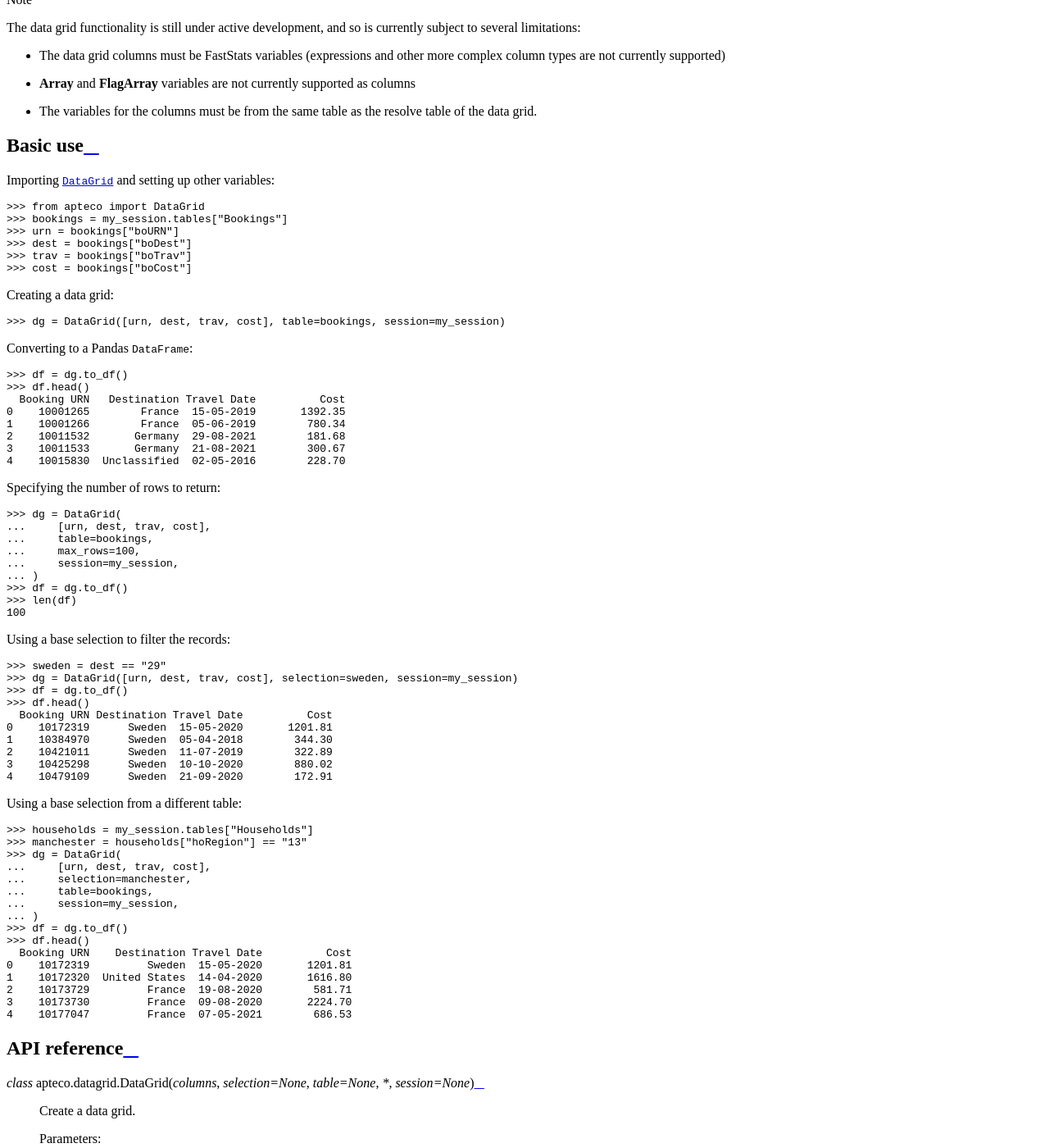
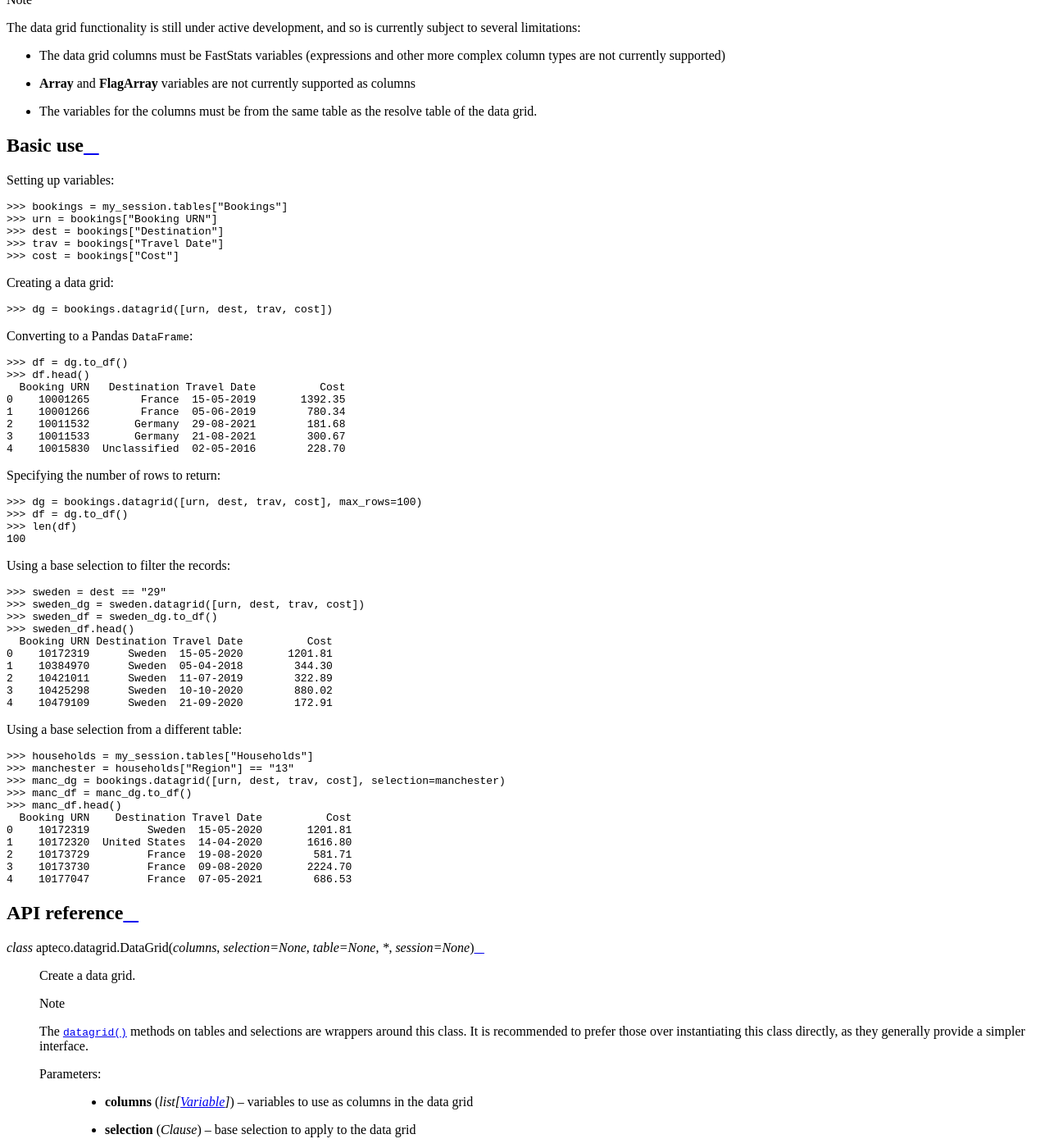
Before and after one commit to Apteco/py-apteco, a Sphinx documentation site: the page built from docs/source/reference/topics/datagrids.rst, in a window 1280 px wide and 1400 px high, scrolled down 864 px. Shown: the whole window at 82% size. Built offline with Sphinx 7.4.7 and the Read the Docs theme 2.0.0, drawn with Linux system fonts in a browser that asks for light colours.

Commit message:
Update documentation for building data grids and cubes directly from tables and selections. [AB#3496] - make variable naming convention consistent (e.g. cube_sweden -> sweden_cube, df_sweden -> sweden_df)

```diff
--- a/docs/source/reference/topics/datagrids.rst
+++ b/docs/source/reference/topics/datagrids.rst
@@ -36,18 +36,17 @@ how many rows of data to return.
 Basic use
 =========
 
-Importing :class:`DataGrid` and setting up other variables::
+Setting up variables::
 
-    >>> from apteco import DataGrid
     >>> bookings = my_session.tables["Bookings"]
-    >>> urn = bookings["boURN"]
-    >>> dest = bookings["boDest"]
-    >>> trav = bookings["boTrav"]
-    >>> cost = bookings["boCost"]
+    >>> urn = bookings["Booking URN"]
+    >>> dest = bookings["Destination"]
+    >>> trav = bookings["Travel Date"]
+    >>> cost = bookings["Cost"]
 
 Creating a data grid::
 
-    >>> dg = DataGrid([urn, dest, trav, cost], table=bookings, session=my_session)
+    >>> dg = bookings.datagrid([urn, dest, trav, cost])
 
 Converting to a Pandas :class:`DataFrame`::
 
@@ -62,12 +61,7 @@ Converting to a Pandas :class:`DataFrame`::
 
 Specifying the number of rows to return::
 
-    >>> dg = DataGrid(
-    ...     [urn, dest, trav, cost],
-    ...     table=bookings,
-    ...     max_rows=100,
-    ...     session=my_session,
-    ... )
+    >>> dg = bookings.datagrid([urn, dest, trav, cost], max_rows=100)
     >>> df = dg.to_df()
     >>> len(df)
     100
@@ -75,9 +69,9 @@ Specifying the number of rows to return::
 Using a base selection to filter the records::
 
     >>> sweden = dest == "29"
-    >>> dg = DataGrid([urn, dest, trav, cost], selection=sweden, session=my_session)
-    >>> df = dg.to_df()
-    >>> df.head()
+    >>> sweden_dg = sweden.datagrid([urn, dest, trav, cost])
+    >>> sweden_df = sweden_dg.to_df()
+    >>> sweden_df.head()
       Booking URN Destination Travel Date          Cost
     0    10172319      Sweden  15-05-2020       1201.81
     1    10384970      Sweden  05-04-2018        344.30
@@ -88,15 +82,10 @@ Using a base selection to filter the records::
 Using a base selection from a different table::
 
     >>> households = my_session.tables["Households"]
-    >>> manchester = households["hoRegion"] == "13"
-    >>> dg = DataGrid(
-    ...     [urn, dest, trav, cost],
-    ...     selection=manchester,
-    ...     table=bookings,
-    ...     session=my_session,
-    ... )
-    >>> df = dg.to_df()
-    >>> df.head()
+    >>> manchester = households["Region"] == "13"
+    >>> manc_dg = bookings.datagrid([urn, dest, trav, cost], selection=manchester)
+    >>> manc_df = manc_dg.to_df()
+    >>> manc_df.head()
       Booking URN    Destination Travel Date          Cost
     0    10172319         Sweden  15-05-2020       1201.81
     1    10172320  United States  14-04-2020       1616.80
@@ -113,6 +102,12 @@ API reference
 .. class:: DataGrid(columns, selection=None, table=None, *, session=None)
 
     Create a data grid.
+
+    .. note::
+        The :meth:`datagrid` methods on tables and selections are wrappers
+        around this class.
+        It is recommended to prefer those over instantiating this class directly,
+        as they generally provide a simpler interface.
 
     :param list[Variable] columns: variables to use as columns in the data grid
     :param Clause selection: base selection to apply to the data grid
```
Also changed, not shown: docs/source/reference/topics/cubes.rst (+18 -18 lines).
